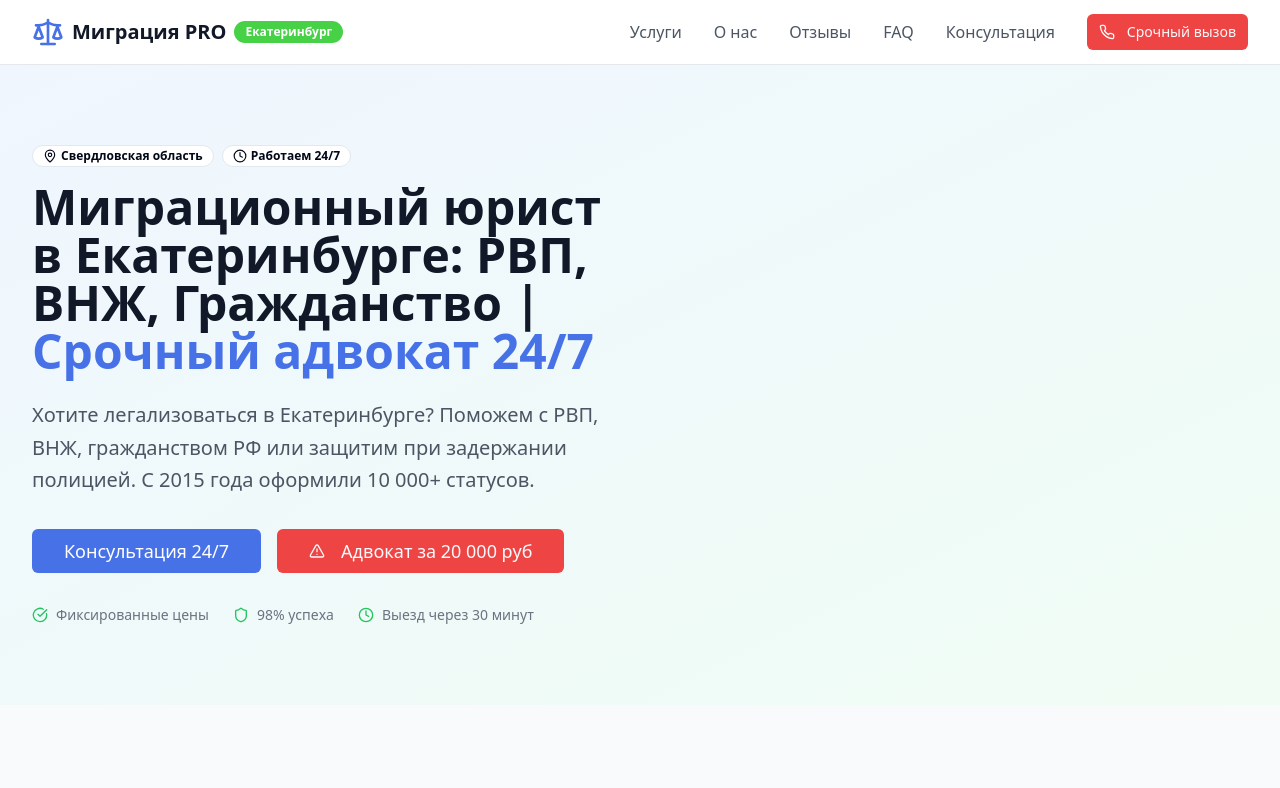
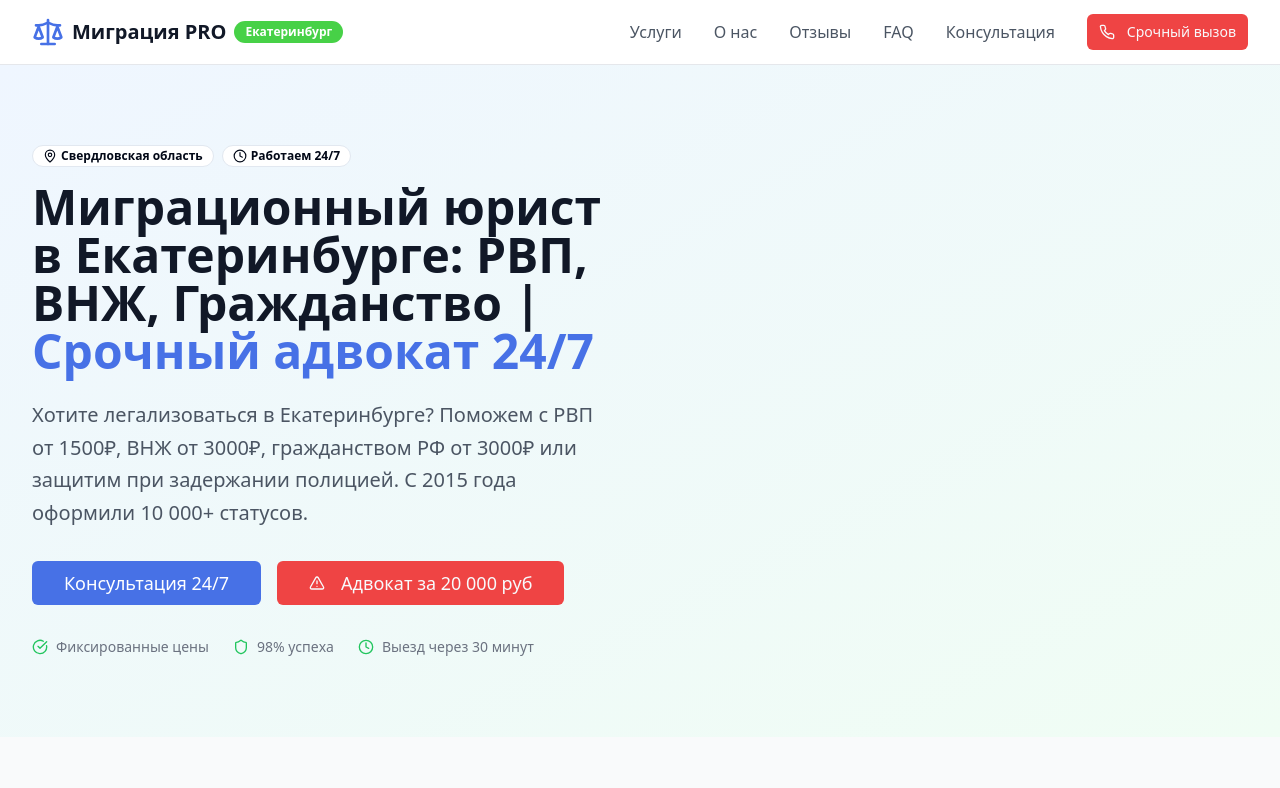
Before and after one commit to pr-poehali-dev/migration-assist-web, a React (Vite) app: page / in a window 1280 px wide. Shown: the top 788 px of the page. Built offline with nearby package versions, Linux system fonts and the light colour scheme.

Commit message:
Адаптация титульной страницы

```diff
--- a/src/components/HeroSection.tsx
+++ b/src/components/HeroSection.tsx
@@ -25,7 +25,7 @@ const HeroSection = () => {
               Миграционный юрист в Екатеринбурге: РВП, ВНЖ, Гражданство | <span className="text-primary">Срочный адвокат 24/7</span>
             </h1>
             <p className="text-xl text-gray-600 mb-8 leading-relaxed">
-              Хотите легализоваться в Екатеринбурге? Поможем с РВП, ВНЖ, гражданством РФ или защитим при задержании полицией. С 2015 года оформили 10 000+ статусов.
+              Хотите легализоваться в Екатеринбурге? Поможем с РВП от 1500₽, ВНЖ от 3000₽, гражданством РФ от 3000₽ или защитим при задержании полицией. С 2015 года оформили 10 000+ статусов.
             </p>
             <div className="flex flex-col sm:flex-row gap-4 mb-8">
               <Button size="lg" className="text-lg px-8" asChild>
```
